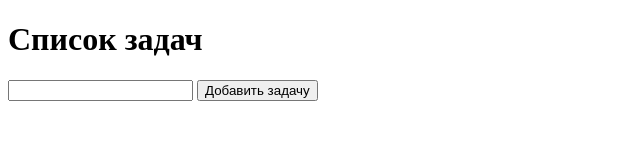
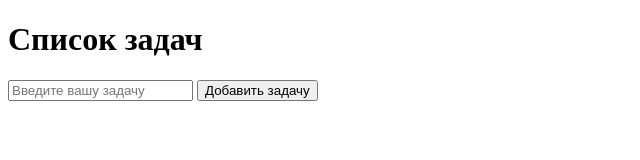
Before and after one commit to klimstepuchev/simpleTodoList, a plain HTML site: page index.html in a window 1280 px wide. Shown: the whole page, without its empty margins (0-640 px from the left). Drawn offline with Linux system fonts and the light colour scheme.

Commit message:
Add placeholder in input

```diff
--- a/index.html
+++ b/index.html
@@ -19,7 +19,7 @@
             </ul>
 
             <form class="todo-form">
-                <input type="text" name="todo-input" id="todo-input">
+                <input type="text" name="todo-input" id="todo-input" placeholder="Введите вашу задачу">
                 <button type="submit">Добавить задачу</button>
             </form>
         </div>
```
